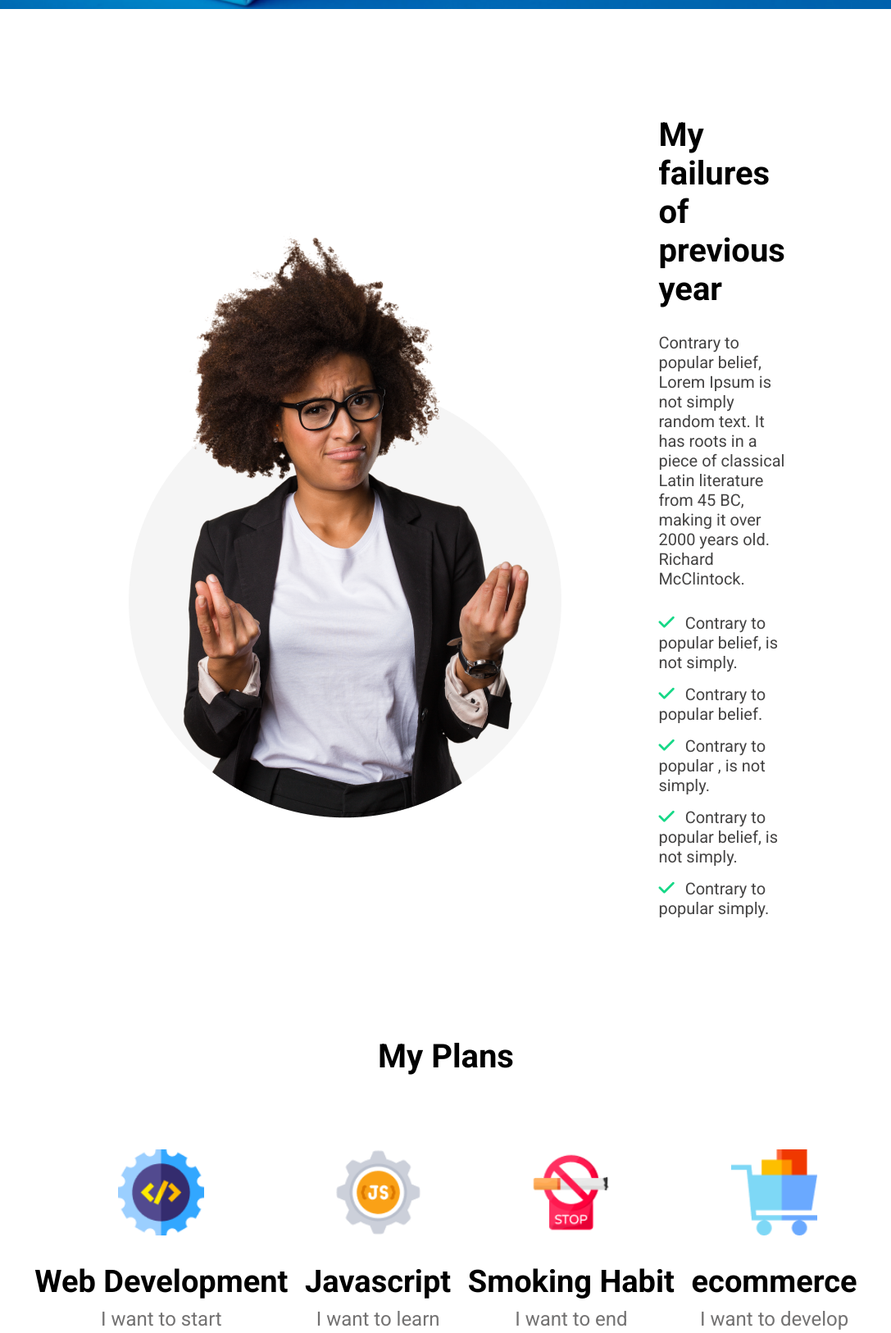
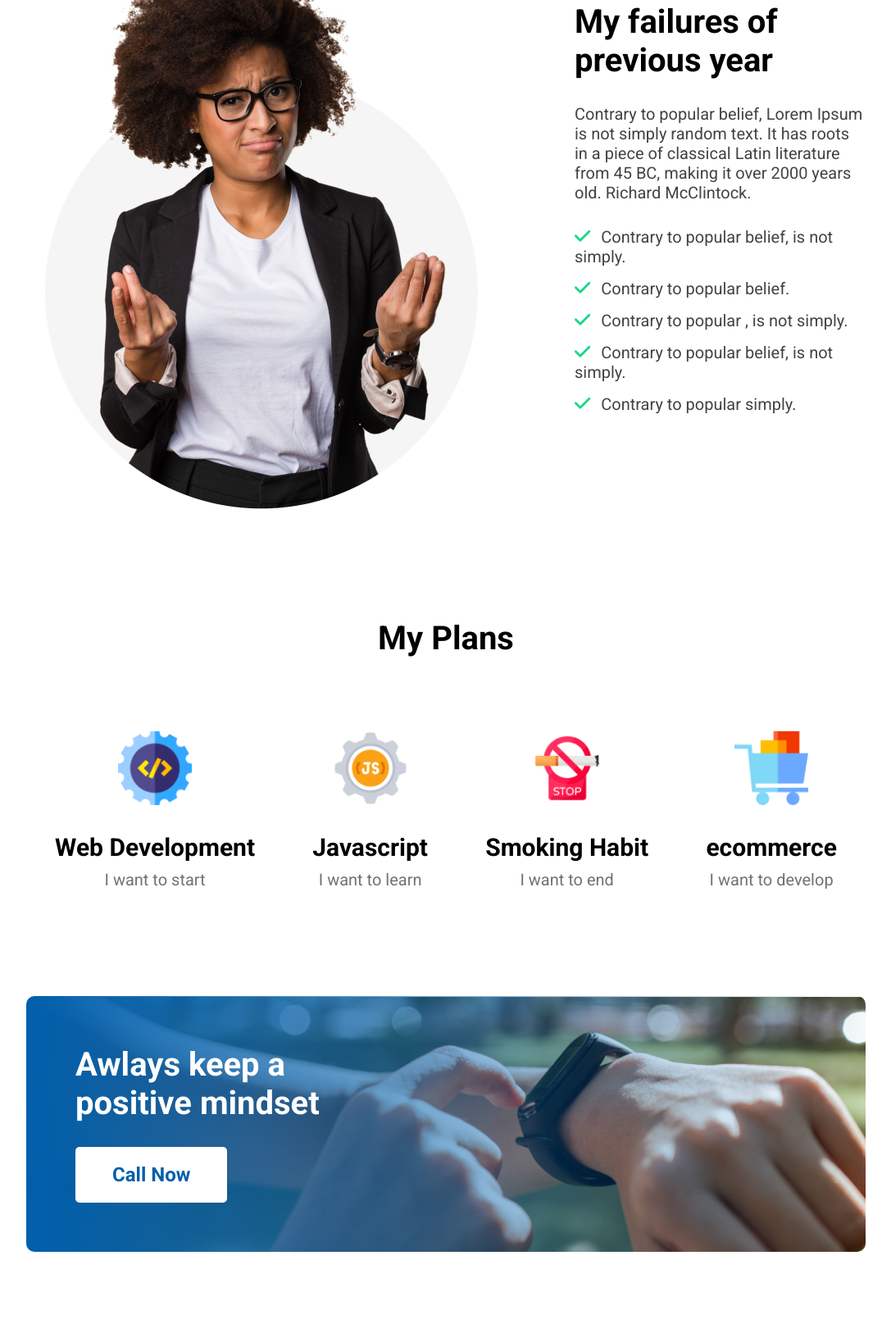
Before and after one commit to SamiulIslam017/new-year-plan, a plain HTML site: page index.html in a window 1280 px wide. Shown: the part 967-2593 px from the top of the page at 82% size, without its empty margins (96-1183 px from the left). Drawn offline with Linux system fonts and the light colour scheme.

Commit message:
revision

```diff
--- a/css/style.css
+++ b/css/style.css
@@ -6,7 +6,7 @@
 .primary-btn{
     font-size: 24px;
     font-weight: 700;
-    padding: 25px 45px;
+    padding: 20px 45px;
     text-transform: capitalize;
     color: #005FAC;
     background-color: #ffffff;
@@ -27,17 +27,17 @@ header{
 }
 
 .banner{
-    padding: 220px 0;
+    padding: 145px 0;
     width: 50%;
     margin-left: auto;
     text-align: right;
     color: #ffffff;
 }
 .banner-title{
-    font-size: 80px;
+    font-size: 62px;
     font-weight: 900;
     text-transform: capitalize;
-    line-height: 100px;
+    line-height: 72px;
 }
 .banner-description{
     font-size: 22px;
@@ -48,8 +48,8 @@ header{
 /* failure style */
 
 .failure{
-    width: 80%;
-    margin: 130px auto;
+
+    margin: 130px 0;
     display: flex;
     gap: 100px;
     align-items: center;
@@ -88,14 +88,14 @@ header{
     justify-content: space-around;
 }
 .plan-design img{
-    width: 105px;
+    width: 90px;
     margin-bottom: 30px;
 }
 .plan-design h3{
-    font-size: 38px;
+    font-size: 30px;
 }
 .plan-design p{
-    font-size: 24px;
+    font-size: 20px;
     color: #737272;
     margin-top: 10px;
 }
@@ -106,7 +106,7 @@ header{
     background-image: linear-gradient(90deg, #005FAC 0%, rgba(0, 95, 172, 0) 100%),url("../images/watch.png");
     background-repeat: no-repeat;
     background-size: cover;
-    padding: 80px;
+    padding: 60px;
     border-radius: 10px;
     margin-bottom: 130px;
 }
@@ -128,7 +128,7 @@ footer{
     color: #fff;
     padding: 130px 0;
     display: flex;
-    gap: 500px;
+    gap: 300px;
   }
   .left-widget {
     width: 50%;
```
